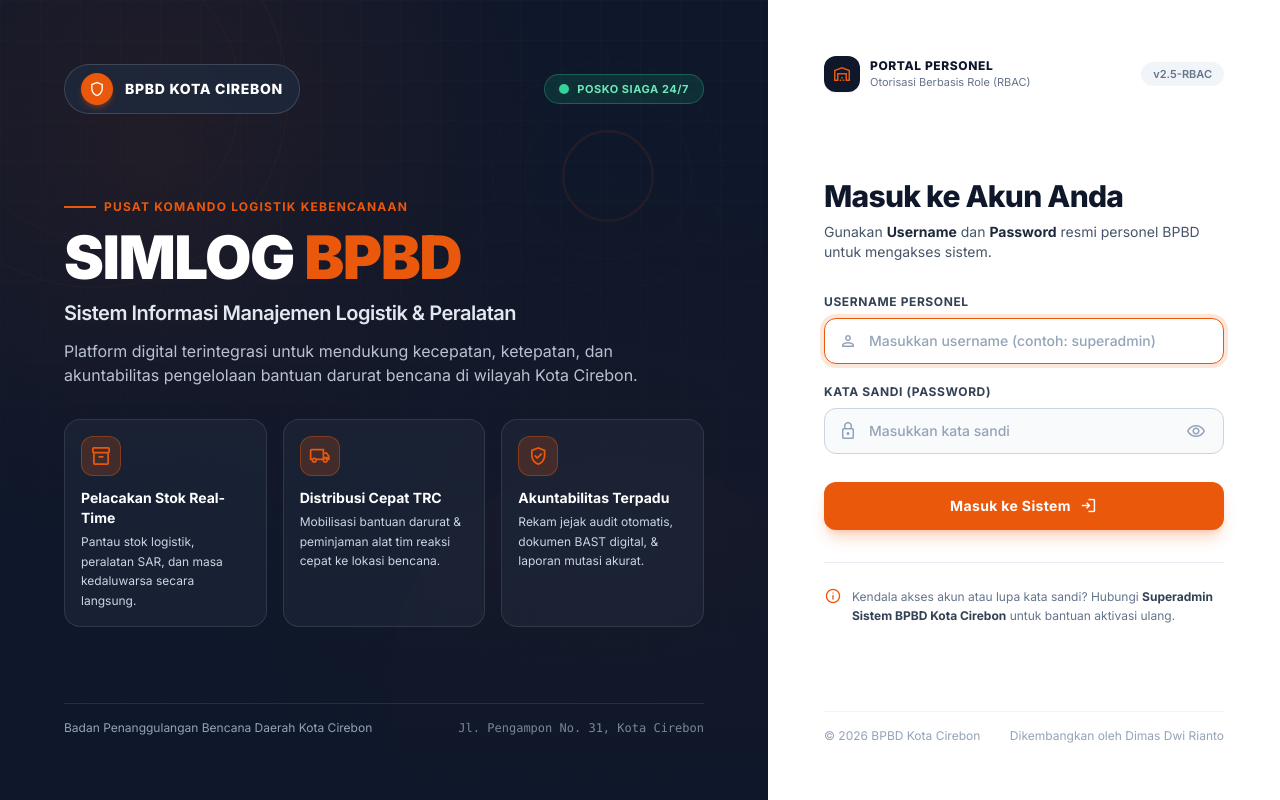
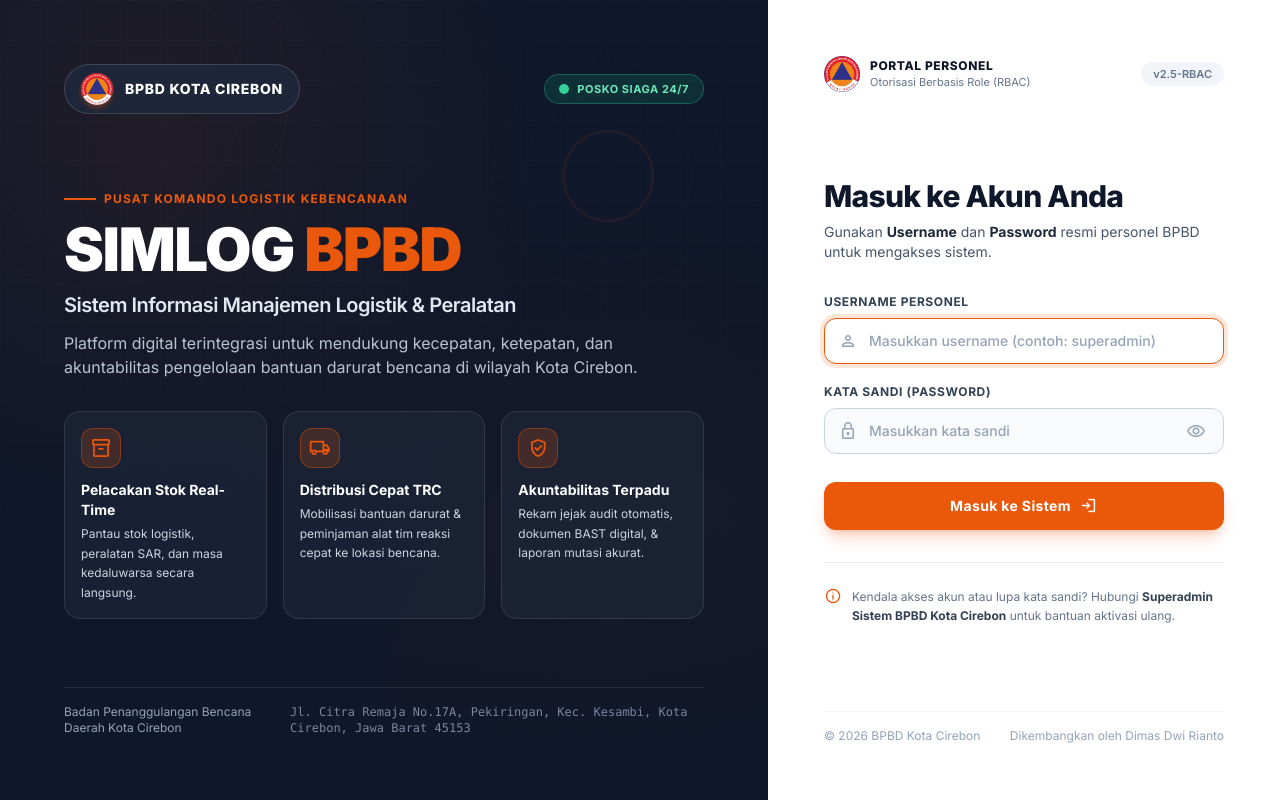
Before and after one commit to CaptDR/simlog_laravel, a Laravel app: page / in a window 1280 px wide. Run offline with Laravel 10, Linux system fonts and the light colour scheme; style sheets or scripts are compiled from the project's sources.

Commit message:
revisi logo

```diff
--- a/resources/views/layouts/app.blade.php
+++ b/resources/views/layouts/app.blade.php
@@ -108,8 +108,8 @@
             <a href="{{ Route::has('dashboard') ? route('dashboard') : url('/dashboard') }}"
                class="flex items-center gap-3 group"
                title="SIMLOG BPBD Kota Cirebon">
-                <div class="w-10 h-10 rounded-xl bg-[#EA580C] flex items-center justify-center text-white font-black text-base shadow-lg shadow-orange-600/30 group-hover:scale-105 transition-transform shrink-0">
-                    <span class="material-symbols-outlined text-[22px]">local_shipping</span>
+                <div class="flex items-center justify-center text-white font-black text-base shadow-lg group-hover:scale-105 transition-transform shrink-0 overflow-hidden">
+                    <img src="{{ asset('images/logo-bpbd.png') }}" alt="Logo BPBD Kota Cirebon" width="40" height="40" class="w-10 h-10 object-contain"/>
                 </div>
                 <div class="sidebar-brand-text flex flex-col overflow-hidden">
                     <div class="flex items-center gap-1.5">
--- a/resources/views/login.blade.php
+++ b/resources/views/login.blade.php
@@ -64,8 +64,8 @@
         <!-- Bagian Atas Panel Kiri: Identitas Instansi & Status Posko -->
         <div class="relative z-20 flex flex-wrap items-center justify-between gap-4">
             <div class="inline-flex items-center gap-3 bg-slate-800/90 border border-white/15 px-4 py-2 rounded-full">
-                <span class="w-8 h-8 rounded-full bg-[#EA580C] flex items-center justify-center shadow-md shadow-orange-600/30">
-                    <span class="material-symbols-outlined text-white text-[18px]">shield</span>
+                <span class="w-8 h-8 rounded-full bg-[#EA580C] flex items-center justify-center shadow-md shadow-orange-600/30 overflow-hidden">
+                    <img src="{{ asset('images/logo-bpbd.png') }}" alt="Logo BPBD Kota Cirebon" width="32" height="32" class="w-8 h-8 object-contain">
                 </span>
                 <span class="text-xs sm:text-sm font-extrabold tracking-wider uppercase text-white">
                     BPBD KOTA CIREBON
@@ -138,7 +138,7 @@
         <!-- Bagian Bawah Panel Kiri: Info Instansi -->
         <div class="relative z-20 pt-4 border-t border-white/10 flex flex-col sm:flex-row items-start sm:items-center justify-between gap-2 text-xs text-slate-400">
             <span>Badan Penanggulangan Bencana Daerah Kota Cirebon</span>
-            <span class="font-mono text-slate-400/80">Jl. Pengampon No. 31, Kota Cirebon</span>
+            <span class="font-mono text-slate-400/80">Jl. Citra Remaja No.17A, Pekiringan, Kec. Kesambi, Kota Cirebon, Jawa Barat 45153</span>
         </div>
     </div>
 
@@ -150,8 +150,8 @@
         <!-- Top Accent Bar Mobile / Info -->
         <div class="flex items-center justify-between">
             <div class="flex items-center gap-2.5">
-                <div class="w-9 h-9 rounded-xl bg-[#0F172A] flex items-center justify-center text-[#EA580C] font-black text-sm shadow-sm">
-                    <span class="material-symbols-outlined text-[20px]">warehouse</span>
+                <div class="flex items-center justify-center text-[#EA580C] font-black text-sm overflow-hidden">
+                    <img src="{{ asset('images/logo-bpbd.png') }}" alt="Logo BPBD Kota Cirebon" width="36" height="36" class="w-9 h-9 object-contain">
                 </div>
                 <div>
                     <span class="text-xs font-extrabold uppercase tracking-wider text-slate-900 block">Portal Personel</span>
```
Also changed, not shown: resources/views/barang_keluar/cetak.blade.php (+2 -8 lines), resources/views/laporan/cetak.blade.php (+2 -9 lines), public/images/logo-bpbd.png (added).
